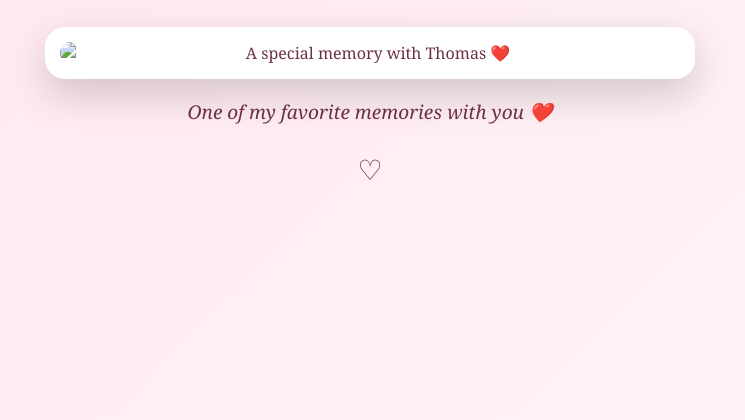
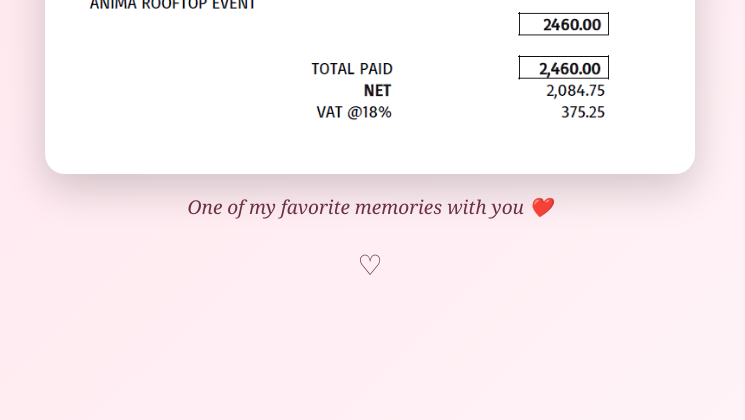
Before and after one commit to Stella0852/BirthdaySurprise, a plain HTML site: page memories.html in a window 1280 px wide. Shown: the part 380-800 px from the top of the page, without its empty margins (270-1015 px from the left). Drawn offline with Linux system fonts and the light colour scheme.

Commit message:
Update memories.html

```diff
--- a/memories.html
+++ b/memories.html
@@ -100,7 +100,7 @@
     <div class="photo">
 
       <img
-        src="photos/screenshot.png"
+       src="photos/Screenshot%202025-11-24%20133525.png"
         alt="A special memory with Thomas ❤️"
       >
 
```
